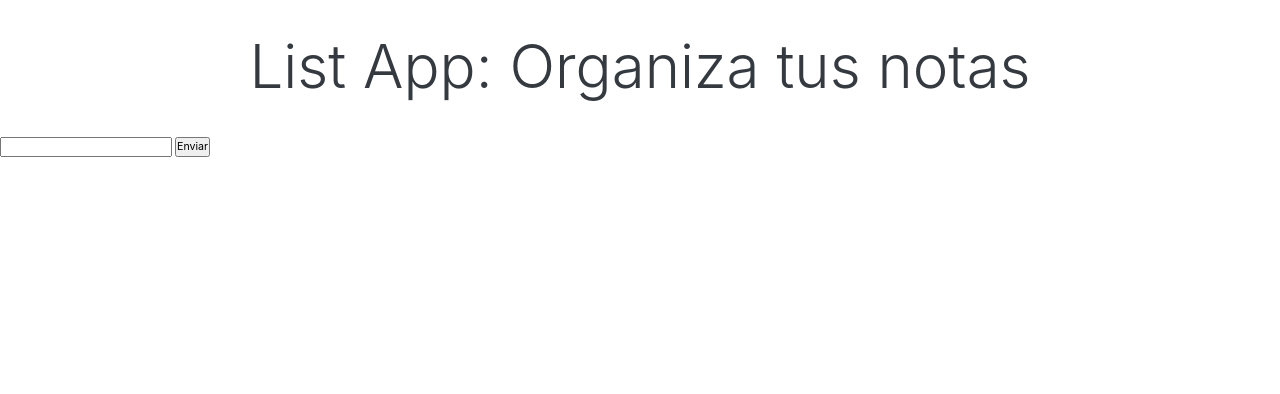
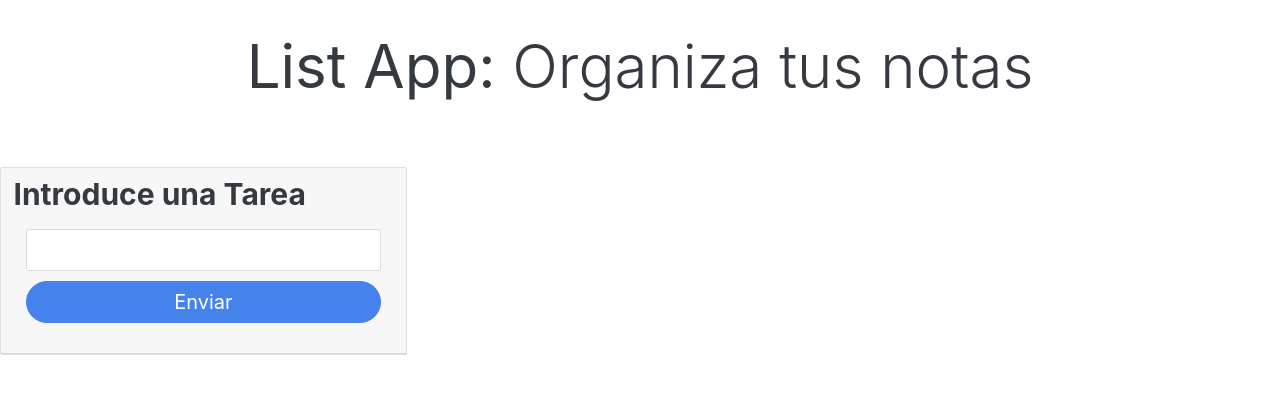
Before and after one commit to dbriceno10/memo-app, a website: page index.html in a window 1280 px wide. Drawn offline with Linux system fonts and the light colour scheme.

Commit message:
aplicando algunas clases de bootstrap

```diff
--- a/index.html
+++ b/index.html
@@ -9,17 +9,29 @@
     <link rel="stylesheet" href="./style.css">
 </head>
 <body>
-    <header class="container text-center py-5">
-        <h1 class="display-1">List App: Organiza tus notas</h1>
+    <header>
+        <div class="container text-center py-5">
+            <h1 class="display-1"><b>List App:</b> Organiza tus notas</h1>
+        </div>
     </header>
-<main>
-    <form action="" id="form-tareas">
-        <input type="text" id="tarea">
-        <input type="submit" value="Enviar" id="go">
-    </form>
+<main class="row pt-5">
+    <div class="col-md-4">
+        <div class="card">
+            <div class="card-header">
+                <h4>Introduce una Tarea</h4>
+                <form action="" id="form-tareas" class="card-body">
+                    <div class="form-group">
+                        <input type="text" id="tarea" class="form-control">
+                    </div>
+                    <div class="form-group">
+                        <input type="submit" value="Enviar" id="go" class="btn btn-primary btn-block"></div>
+                </form>
+            </div>
+        </div>
+    </div>
 
     <!-- <input type="submit" value="Enviar" id="go" onclick="capturar();"> -->
-    <div>
+    <div class="col-md-8">
         <ul id="lista-tareas"></ul>
     </div>
 </main>
--- a/style.css
+++ b/style.css
@@ -1,9 +1,22 @@
 * {
     margin: 0;
     padding: 0;
-    box-sizing: border-box;
+    /* box-sizing: border-box; */
 }
 
 html {
     font-size: 62.5%;
 }
+
+
+main h4 {
+    font-size: 3rem;
+}
+
+.form-control {
+    font-size: 2rem;
+}
+
+main .btn {
+    font-size: 2rem;
+}
```
